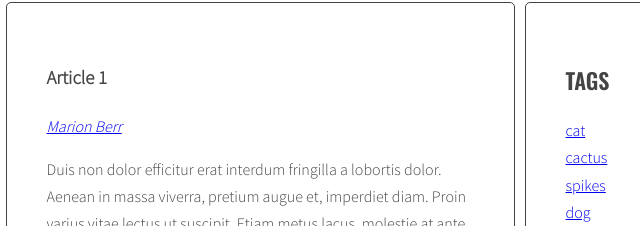
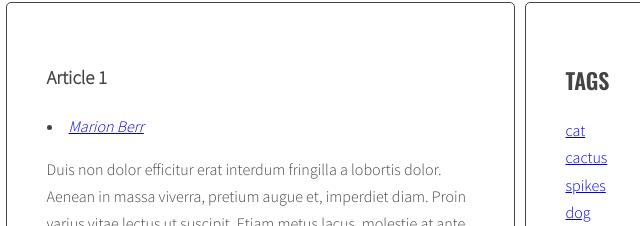
Before and after one commit to MaciejPtaszynski/javascript-blog, a website: page index.html in a window 1280 px wide. Shown: the part 241-467 px from the top of the page, 380-1020 px from the left. Drawn offline with nearby package versions, Linux system fonts and the light colour scheme.

Commit message:
not working cloud

```diff
--- a/index.html
+++ b/index.html
@@ -183,14 +183,14 @@
       <script id="template-article-tag-link" type="text/x-handlebars-template">
         <li><a href="#tag-{{ id }}"><span>{{ title }}</span></a></li>
       </script>
-      <!-- <script id="template-article-author-link" type="text/x-handlebars-template">
-        <li><a href="#{{ id }}"><span>{{ title }}</span></a></li>
-      </script> -->
-      <!-- <script id="template-tag-cloud-link" type="text/x-handlebars-template">
+      <script id="template-article-author-link" type="text/x-handlebars-template">
+        <li><a href="#author-{{ id }}"><span>{{ title }}</span></a></li>
+      </script>
+      <script id="template-tag-cloud-link" type="text/x-handlebars-template">
         {{#each tags}}
         <li>{{ tag }}</li>
         {{/each}}
-      </script> -->
+      </script>
     <script src="https://cdnjs.cloudflare.com/ajax/libs/handlebars.js/4.1.0/handlebars.min.js"></script>
     <script src="js/script.js"></script>
 </body>
--- a/js/script.js
+++ b/js/script.js
@@ -2,9 +2,9 @@
 const templates = {
   articleLink: Handlebars.compile(document.querySelector('#template-article-link').innerHTML),
   articleTagLink: Handlebars.compile(document.querySelector('#template-article-tag-link').innerHTML),
-  // articleAuthorLink: Handlebars.compile(document.querySelector('#template-article-author-link').innerHTML),
+  articleAuthorLink: Handlebars.compile(document.querySelector('#template-article-author-link').innerHTML),
   // tagCloudLink: Handlebars.compile(document.querySelector('#template-tag-cloud-link').innerHTML),
-  // authorListLink: Handlebars.compile(document.querySelector('#template-author-list-link').innerHTML),
+  // authorListLink: Handlebars.compile(document.querySelector('#template-author-cloud-link').innerHTML),
  };
 
 function titleClickHandler(event){
@@ -122,7 +122,7 @@ function generateTags(){
       console.log(tag)
       /* generate HTML of the link */
       // const linkHTML = '<a class="tag-size-X" href="#tag-' + tag + '"><span>' + tag + '</span></a> ';
-      // tworzy linki w artykule potrójnie ???
+
       const linkHTMLData = {id: tag, title: tag};
       const linkHTML = templates.articleTagLink(linkHTMLData);
       html = html + linkHTML;
@@ -134,18 +134,29 @@ function generateTags(){
     }
     tagsWrapper.innerHTML = html;
   }
-  console.log(allTags)
+  // console.log(allTags)
   const tagList = document.querySelector(optTagsListSelector);
   const tagsParams = calculateTagsParams(allTags);
   console.log(tagsParams)
   let allTagsHTML = ' ';
+  // const allTagsData = {tags: []}; *****
   for (let tagLinkHtml in allTags){
     const tagClass = calculateTagClass(allTags[tagLinkHtml], tagsParams)
     allTagsHTML += tagLinkHtml.replace('tag-size-X', tagClass );
+
+    // const allTagsData = {count: tagClass, className: tagList};****
+    // const allTags = templates.articleTagCloudLink(allTagsData);****
+    // allTagsData.tags.push({ ****
+    //   tag: tag, ****
+    //   count: allTags[tag], ****
+    //   className: calculateTagClass(allTags[tag], tagsParams) ****
+    // });
   }
   console.log(allTagsHTML)
 
   tagList.innerHTML = allTagsHTML;
+  // tagList.innerHTML = templates.tagCloudLink(allTagsData); ****
+  // console.log(allTagsData);
 }
 
 generateTags();
@@ -205,9 +216,9 @@ function generateAuthors(){
     /* get author from data-author attribute */
     const articleAuthor = article.getAttribute('data-author');
     /* generate HTML of the link */
-    const linkHTML = '<a class="author-size-X" href="#author-' + articleAuthor + '"><span>' + articleAuthor + '</span></a> ';
-    // const linkHTMLData = {id: authorWrapper, title: articleAuthor};
-    // const linkHTML = templates.articleAuthorLink(linkHTMLData);
+    // const linkHTML = '<a class="author-size-X" href="#author-' + articleAuthor + '"><span>' + articleAuthor + '</span></a> ';
+    const linkHTMLData = {id: articleAuthor, title: articleAuthor};
+    const linkHTML = templates.articleAuthorLink(linkHTMLData);
       if(!allAuthors.hasOwnProperty(linkHTML)){
         /* [NEW] add generated code to allTags array */
         allAuthors[linkHTML] = 1;
```
